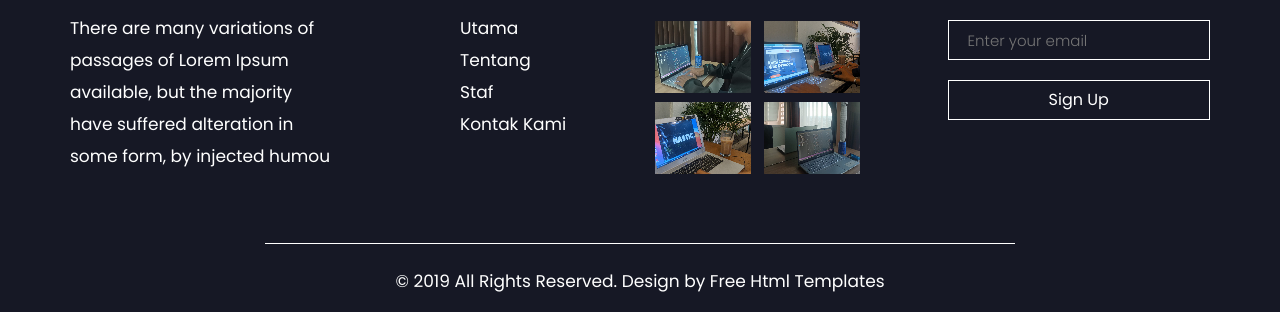
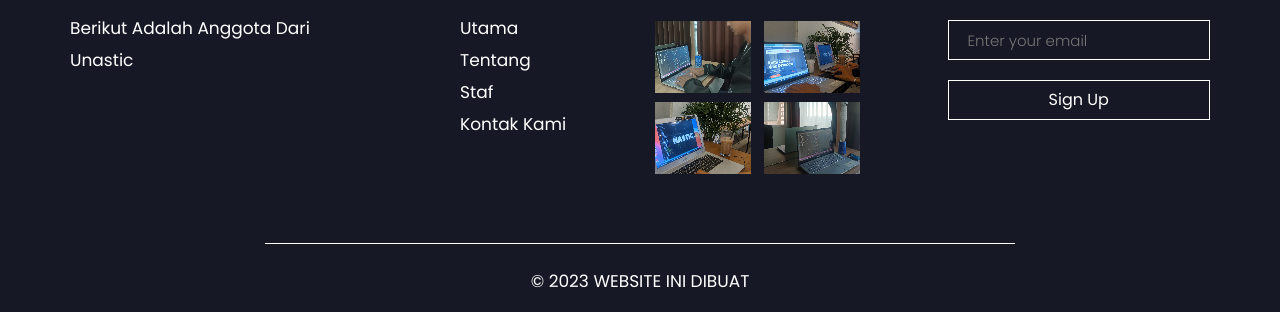
Before and after one commit to Unastic/unastic.co.id, a plain HTML site: page staff.html in a window 1280 px wide. Shown: the part 1151-1463 px from the top of the page. Drawn offline with nearby package versions, Linux system fonts and the light colour scheme; a web font is replaced by a local one.

Commit message:
MENGEDIT STAF

```diff
--- a/staff.html
+++ b/staff.html
@@ -216,7 +216,7 @@
                   <div class=" col-lg-3 col-md-6">
                      <a class="logo_bottom"><img src="images/logo_bottom.png" alt="#"/></a>
                      <p class="many">
-                        There are many variations of passages of Lorem Ipsum available, but the majority have suffered alteration in some form, by injected humou
+                        Berikut Adalah Anggota Dari Unastic
                      </p>
                   </div>
                   <div class="col-lg-2 offset-lg-1 col-md-6">
@@ -250,7 +250,7 @@
                <div class="container">
                   <div class="row">
                      <div class="col-md-8 offset-md-2">
-                        <p>© 2019 All Rights Reserved. Design by <a href="https://html.design/"> Free Html Templates</a></p>
+                        <p>© 2023 WEBSITE INI DIBUAT</a></p>
                      </div>
                   </div>
                </div>
```
Also changed, not shown: about-lengkap.html (+1 -1 lines).
